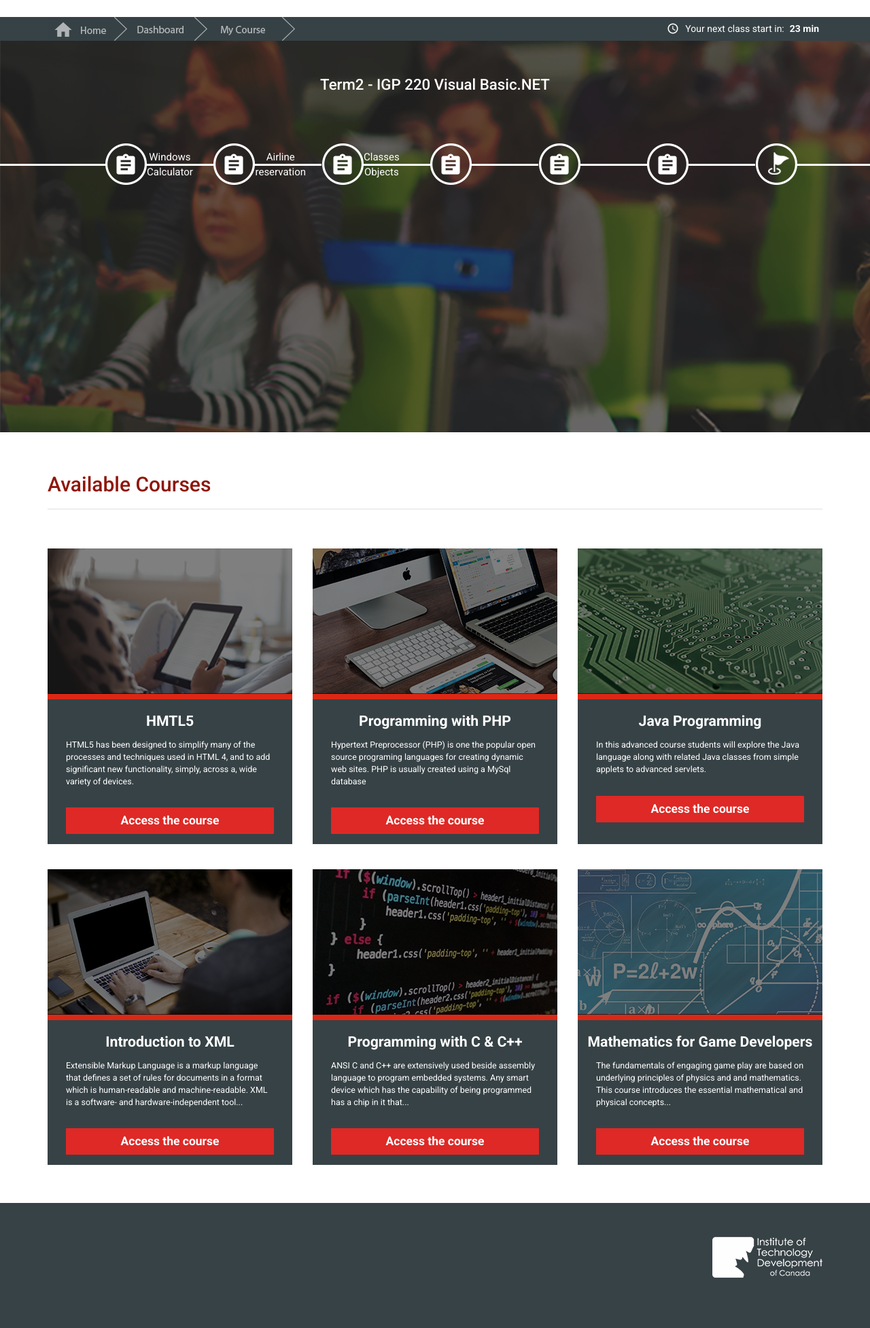
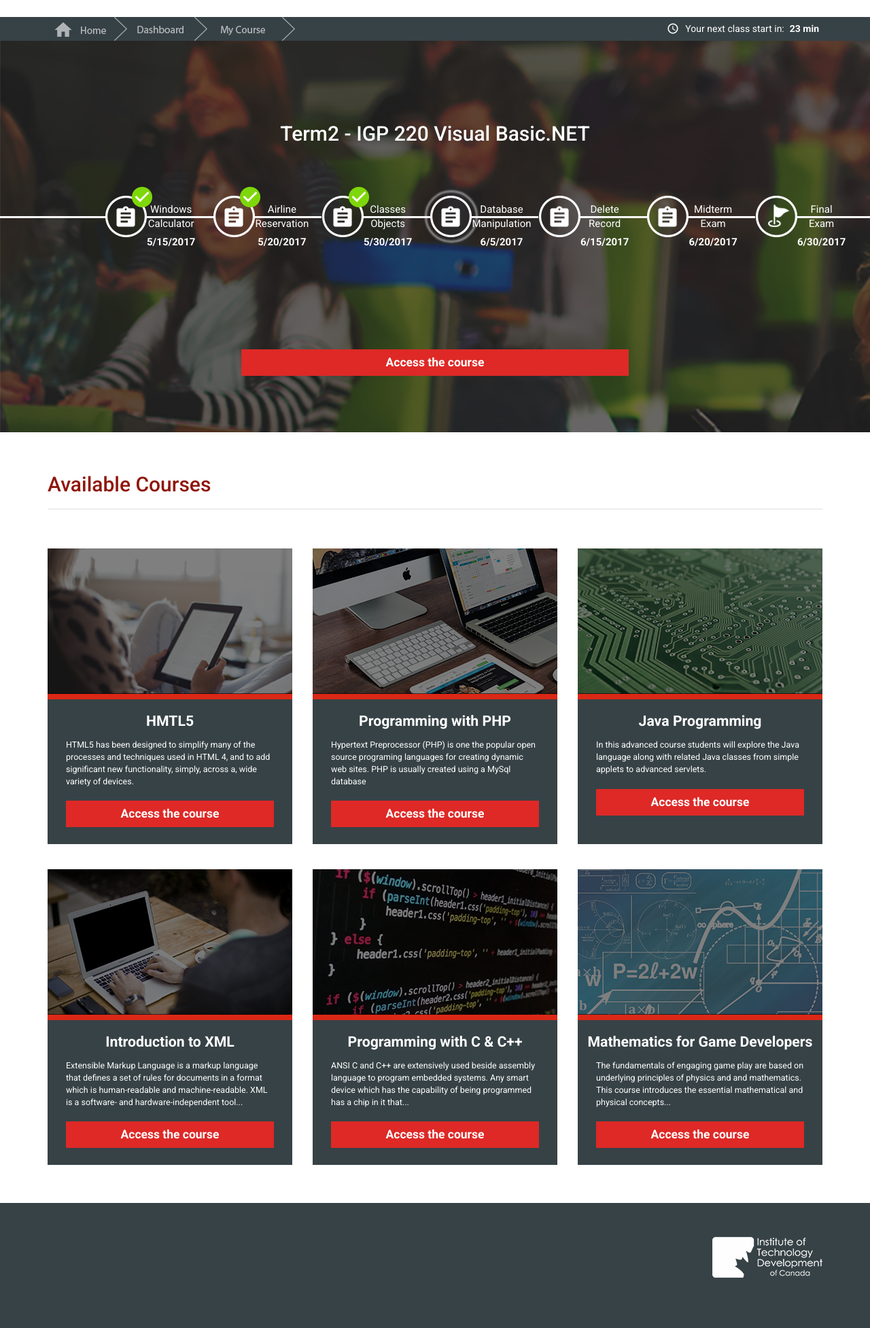
Before and after one commit to AccessibilityForAll/E-learningITDCanada, a PHP site: page /dashboard.html in a window 1280 px wide. Shown: the part 178-2132 px from the top of the page at 68% size. Run offline with PHP 8.4, Linux system fonts and the light colour scheme; some libraries are stand-ins or nearby versions.

Commit message:
create animation timeline

```diff
--- a/dashboard.html
+++ b/dashboard.html
@@ -320,42 +320,48 @@
                   </div>
                </div>
             </div>
-            <!--div class="container-fluid noPadding">
-               <div class="row">
-                  <div class="col-md-12">
-                     <div class="timeline-bar"></div>
-                  </div>
-               </div>
-            </div-->
             <div class="container">
                <div class="row">
                   <div class="col-md-12">
                      <ul class="list-inline itemTimeline">
                         <li>
-                           <a href="#" class="icon-Assignment icon-timeline" title="Assignment 01"></a>
-                           <span>Windows Calculator</span>
+                           <i class="icon-check"></i>
+                           <a href="#" class="icon-Assignment icon-timeline" title="Assignment: Windows Calculator DeadLine: 5/15/2017"></a>
+                           <span>Windows Calculator <label>5/15/2017</label></span>
                         </li>
                         <li>
-                           <a href="#" class="icon-Assignment icon-timeline"></a>
-                           <span>Airline reservation</span>
+                           <i class="icon-check"></i>
+                           <a href="#" class="icon-Assignment icon-timeline" title="Assignment: Airline Reservation DeadLine: 5/20/2017"></a>
+                           <span>Airline Reservation <label>5/20/2017</label></span>
                         </li>
                         <li>
-                           <a href="#" class="icon-Assignment icon-timeline"></a>
-                           <span>Classes Objects</span>
+                           <i class="icon-check"></i>
+                           <a href="#" class="icon-Assignment icon-timeline" title="Assignment: Classes Objects DeadLine: 5/30/2017"></a>
+                           <span>Classes Objects <label>5/30/2017</label></span>
                         </li>
                         <li>
-                           <a href="#" class="icon-Assignment icon-timeline"></a>
+                           <i class="item-active"></i>
+                           <a href="#" class="icon-Assignment icon-timeline" title="Assignment: Database Manipulation Deadline: 6/5/2017"></a>
+                           <span>Database Manipulation <label>6/5/2017</label></span>
                         </li>
                         <li>
-                           <a href="#" class="icon-Assignment icon-timeline"></a>
+                           <a href="#" class="icon-Assignment icon-timeline" title="Assignment: Delete and Record Deadline: 6/15/2017"></a>
+                           <span>Delete Record <label>6/15/2017</label></span>
                         </li>
                         <li>
-                           <a href="#" class="icon-Assignment icon-timeline"></a>
+                           <a href="#" class="icon-Assignment icon-timeline" title="Assignment: Midterm Exam Deadline: 6/20/2017"></a>
+                           <span>Midterm Exam<label>6/20/2017</label></span>
                         </li>
                         <li>
-                           <a href="#" class="icon-flag icon-timeline"></a>
+                           <a href="#" class="icon-flag icon-timeline" title="Assignment: Final Exam Deadline: 6/30/2017"></a>
+                           <span>Final Exam <label>6/30/2017</label></span>
                         </li>
                      </ul>
+                  </div>
+               </div>
+               <div class="row">
+                  <div class="col-md-12">
+                     <a href="#" class="btn btn_primary acessBtn" title="Access the course">Access the course</a>
                   </div>
                </div>
             </div>
--- a/scss/main.scss
+++ b/scss/main.scss
@@ -15,6 +15,8 @@
 .marginTop10px{margin-top: 10px !important;}
 .marginTop20px{margin-top: 20px !important;}
 .marginTop30px{margin-top: 30px !important;}
+.marginAuto{margin: auto !important;}
+.width50percent{width: 50%!important;}
 
 /*General Class*/
 body, html {
@@ -64,6 +66,7 @@ body.login{
   color: white;
   font-size: 1.75rem;
   font-weight: bold;
+  display: block;
 
   &:hover{
     background: #af1412;
@@ -499,14 +502,15 @@ body.login{
 
     h2{
       color: white;
-      font-size: 2.225rem;
+      font-size: 3rem;
       text-align: center;
-      margin-top: 52px;
+      margin-top: 120px;
     }
   }
   ul.itemTimeline{
     width: 100%;
     margin-top: 65px;
+
     li{
         position: relative;
         margin-left: 85px;
@@ -515,9 +519,12 @@ body.login{
           position: absolute;
           color: white;
           font-size:  1.5rem;
-          text-align: center;
+          text-align: center !important;
           margin-top: 10px;
-          //white-space: nowrap;
+
+          label{
+            margin-top: 5px;
+          }
         }
         &:first-child{
           &::before {
@@ -616,6 +623,14 @@ body.login{
     }
   }
 
+  .acessBtn{
+    margin: 150px auto 0;
+    width: 50%;
+    -webkit-border-radius: 0 !important;
+    -moz-border-radius: 0 !important;
+    border-radius: 0 !important;
+  }
+
   .icon-timeline{
     width: 61px;
     height: 61px;
@@ -628,6 +643,39 @@ body.login{
 
   .icon-flag{
     background: url(../img/icon-flag.png) no-repeat;
+  }
+
+  .icon-check{
+    width: 30px;
+    height: 30px;
+    display: inline-block;
+    background: url(../img/icon-check.png) no-repeat;
+    position: absolute;
+    top: -13px;
+    right: -3px;
+  }
+
+  /* The animation code */
+@keyframes animationTimeline {
+    from  {width: 75px; height: 75px; top: -7px; right: -2px; opacity: 1}
+    to {width: 80px; height: 80px; top: -9px; right: -5px; opacity: 0}
+}
+
+  .item-active{
+    width: 75px;
+    height: 75px;
+    border: solid 3px white;
+    -webkit-border-radius: 100px;
+    -moz-border-radius: 100px;
+    border-radius: 100px;
+    position: absolute;
+    top: -7px;
+    right: -2px;
+    -webkit-filter: blur(1px);
+    filter: blur(1px);
+   animation-name: animationTimeline;
+    animation-duration: 2s;
+    animation-iteration-count: infinite;
   }
 }
 
```
Also changed, not shown: css/main.css, img/icon-check.png (added).
